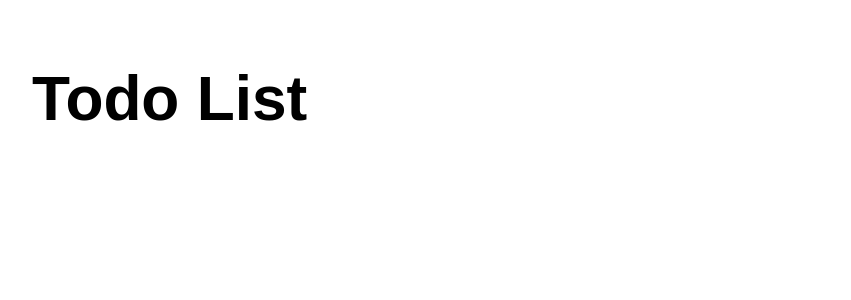
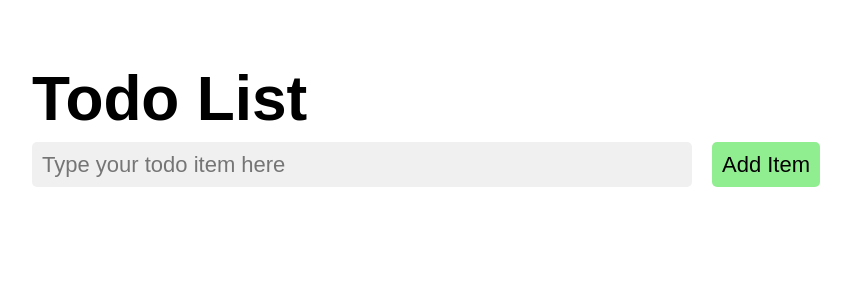
Before and after one commit to celosama/react-redux-workshop, a React (Create React App) app: page / in a window 1280 px wide. Shown: the top 300 px of the page, without its empty margins (208-1059 px from the left). Built offline with nearby package versions, Linux system fonts and the light colour scheme.

Commit message:
adds add item controls

```diff
--- /dev/null
+++ b/public/custom.css
@@ -0,0 +1,17 @@
+input[type=text] {
+    width: 80%;
+    border-radius: 5px;
+    border: 0;
+    background-color: rgb(240, 240, 240);
+    padding: 10px;
+    margin-top: 10px;
+    margin-right: 20px;
+}
+
+button {
+    padding: 10px;
+    border: 0;
+    border-radius: 5px;
+    background-color: lightgreen;
+    cursor: pointer;
+}
--- a/public/index.html
+++ b/public/index.html
@@ -3,6 +3,7 @@
   <head>
     <link rel="stylesheet" href="normalize.css" />
     <link rel="stylesheet" href="typebase.css" />
+    <link rel="stylesheet" href="custom.css" />
     <meta charset="utf-8">
     <meta name="viewport" content="width=device-width, initial-scale=1, shrink-to-fit=no">
     <meta name="theme-color" content="#000000">
--- /dev/null
+++ b/src/components/add-item-controls.js
@@ -0,0 +1,14 @@
+import React, { Component } from 'react';
+
+class AddItemControls extends Component {
+    render() {
+        return (
+            <div>
+                <input type="text" id="item" name="item" placeholder="Type your todo item here" />
+                <button>Add Item</button>
+            </div>
+        );
+    }
+}
+
+export default AddItemControls;
--- a/src/components/todo-app.js
+++ b/src/components/todo-app.js
@@ -1,11 +1,13 @@
 import React, { Component } from 'react';
 import './todo-app.css';
+import AddItemControls from './add-item-controls';
 
 class TodoApp extends Component {
     render() {
         return(
             <div className="app-defaults">
                 <h2>Todo List</h2>
+                <AddItemControls />
             </div>
         );
     }
```
Also changed, not shown: 2 other files (tests, documents, lock files or other folders).
